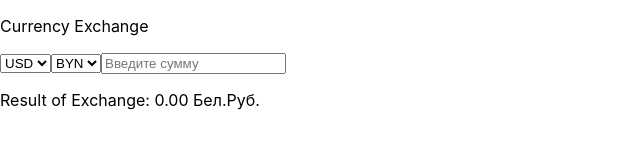
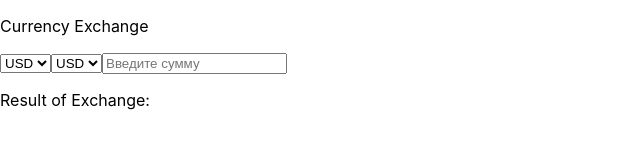
Before and after one commit to noorex95/currencyExchange, a React (Create React App) app: page / in a window 1280 px wide. Shown: the top 160 px of the page, without its empty margins (0-640 px from the left). Built offline with nearby package versions, Linux system fonts and the light colour scheme.

Commit message:
Added 4 exchange currencies

```diff
--- a/src/App.js
+++ b/src/App.js
@@ -5,46 +5,77 @@ import ResultExchange from './components/ResultExchange'
 class App extends Component {
 
   state = {
-    exchangeRate: [2.14, 2.41, 2.67],
-    exchangeResult: '',
-    value: 0,
-  }//edit state with add objects in array
+    exchangeRateBYN: [2.14, 2.41, 2.67, 1],
+    exchangeRateUSD: [1, 1.14, 1.27, 0.49],
+    exchangeRateEUR: [0.88, 1, 1.12, 0.43],
+    exchangeRateGBP: [0.79, 0.89, 1, 0.39],
+    exchangeInput: '',
+    selectValueFirst: 0, selectValueSecond: 0
+  }
 
 
 
   handleChangeMoney = (event) => {
-    this.setState({exchangeResult: event.target.value})
+    this.setState({exchangeInput: event.target.value})
   }//input with money, who need exchange
 
-  handleChange = (event) => {
-    this.setState({value: event.target.value})
-  }//select the desired exchange rate
+  handleChangeFirstSelect = (event) => {
+    this.setState({selectValueFirst: event.target.value})
+  }//first select
+
+  handleChangeSecondSelect = (event) => {
+    this.setState({selectValueSecond: event.target.value})
+  }//second select
+
+
+
+
+  exchangeCondition = () => {
+    if (this.state.selectValueSecond === '0') {
+      return <ResultExchange
+      exchangeInput={this.state.exchangeInput}
+      exchangeRate={this.state.exchangeRateUSD[this.state.selectValueFirst]} />
+    }
+    else if (this.state.selectValueSecond === '1') {
+      return <ResultExchange
+      exchangeInput={this.state.exchangeInput}
+      exchangeRate={this.state.exchangeRateEUR[this.state.selectValueFirst]} />
+    }
+    else if (this.state.selectValueSecond === '2') {
+      return <ResultExchange
+      exchangeInput={this.state.exchangeInput}
+      exchangeRate={this.state.exchangeRateGBP[this.state.selectValueFirst]} />
+    }
+    else if (this.state.selectValueSecond === '3') {
+      return <ResultExchange
+      exchangeInput={this.state.exchangeInput}
+      exchangeRate={this.state.exchangeRateBYN[this.state.selectValueFirst]} />
+    }
+    else return <p>Result of Exchange:</p>
+  }//Method with condition for exchange currency
+
 
 
 
   render() {
-
     const menu = <DataEx
-      exchangeResult={this.state.exchangeResult}
+      exchangeInput={this.state.exchangeInput}
       handleChangeMoney={(event) => this.handleChangeMoney(event)}
-      value={this.state.value}
-      handleChange={(event) => this.handleChange(event)}
+      selectValueFirst={this.state.selectValueFirst}
+      selectValueSecond={this.state.selectValueSecond}
+      handleChangeFirstSelect={(event) => this.handleChangeFirstSelect(event)}
+      handleChangeSecondSelect={(event) => this.handleChangeSecondSelect(event)}
       />
 
-    const exResult = <ResultExchange
-    exchangeResult={this.state.exchangeResult}
-    exchangeRate={this.state.exchangeRate[this.state.value]}
-    />
 
     return (
       <div>
         {menu}
-        {exResult}
+        {this.exchangeCondition()}
       </div>
     )
   }
 }
 
 
-
 export default App;
--- a/src/components/DataEx.js
+++ b/src/components/DataEx.js
@@ -3,40 +3,43 @@ import React, { Component } from 'react';
 class DataEx extends Component {
 
   render() {
+    const currencyItemFirstSelect = [{id: 0, currency: 'USD'}, {id: 1, currency: 'EUR'}, {id: 2, currency: 'GBP'}, {id: 3, currency: 'BYN'}]
+    const currencyItemSecondSelect = [{id: 0, currency: 'USD'}, {id: 1, currency: 'EUR'}, {id: 2, currency: 'GBP'}, {id: 3, currency: 'BYN'}]
+    const chooseItemFirstSelect = currencyItemFirstSelect.map(item => {
+      return (
+        <option key={item.id} value={item.id}>
+            {item.currency}
+        </option>
+      )
+    })
+    const chooseItemSecondSelect = currencyItemSecondSelect.map(item => {
+      return (
+        <option key={item.id + 3} value={item.id}>
+            {item.currency}
+        </option>
+      )
+    })//output currency for select from the array
 
-    const currencyItem = [{id: 0, currency: 'USD'}, {id: 1, currency: 'EUR'}, {id: 2, currency: 'GBP'}]
-    const chooseItem = currencyItem.map(item => {
-      return (
-        <option
-        key={item.id}
-        value={item.id}>
-          {item.currency}
-        </option>
-      )})
+
 
 
     return (
-
       <div>
         <p>Currency Exchange</p>
         <form>
-
-          <select
-          value={this.props.value} onChange={this.props.handleChange}>
-            {chooseItem}
+          <select value={this.props.selectValueFirst} onChange={this.props.handleChangeFirstSelect}>
+            {chooseItemFirstSelect}
           </select>
 
-          <select>
-            <option>BYN</option>
+          <select value={this.props.selectValueSecond} onChange={this.props.handleChangeSecondSelect}>
+            {chooseItemSecondSelect}
           </select>
-
           <input
             type='number'
             placeholder='Введите сумму'
-            value={this.props.exchangeResult}
+            value={this.props.exchangeInput}
             onChange={this.props.handleChangeMoney}>
           </input>
-
         </form>
       </div>
     )
--- a/src/components/ResultExchange.js
+++ b/src/components/ResultExchange.js
@@ -2,12 +2,11 @@ import React, { Component } from 'react';
 
 class ResultExchange extends Component {
   render() {
-    const result = (this.props.exchangeResult * this.props.exchangeRate).toFixed(2)
+    const result = (this.props.exchangeInput * this.props.exchangeRate).toFixed(2)
     return (
-      <span><p>Result of Exchange: {result} Бел.Руб.</p></span>
+      <span><p>Result of Exchange: {result}</p></span>
     )
   }
 }
 
-//https://codepen.io/kopralstivens/pen/XGvRZb
 export default ResultExchange;
```
